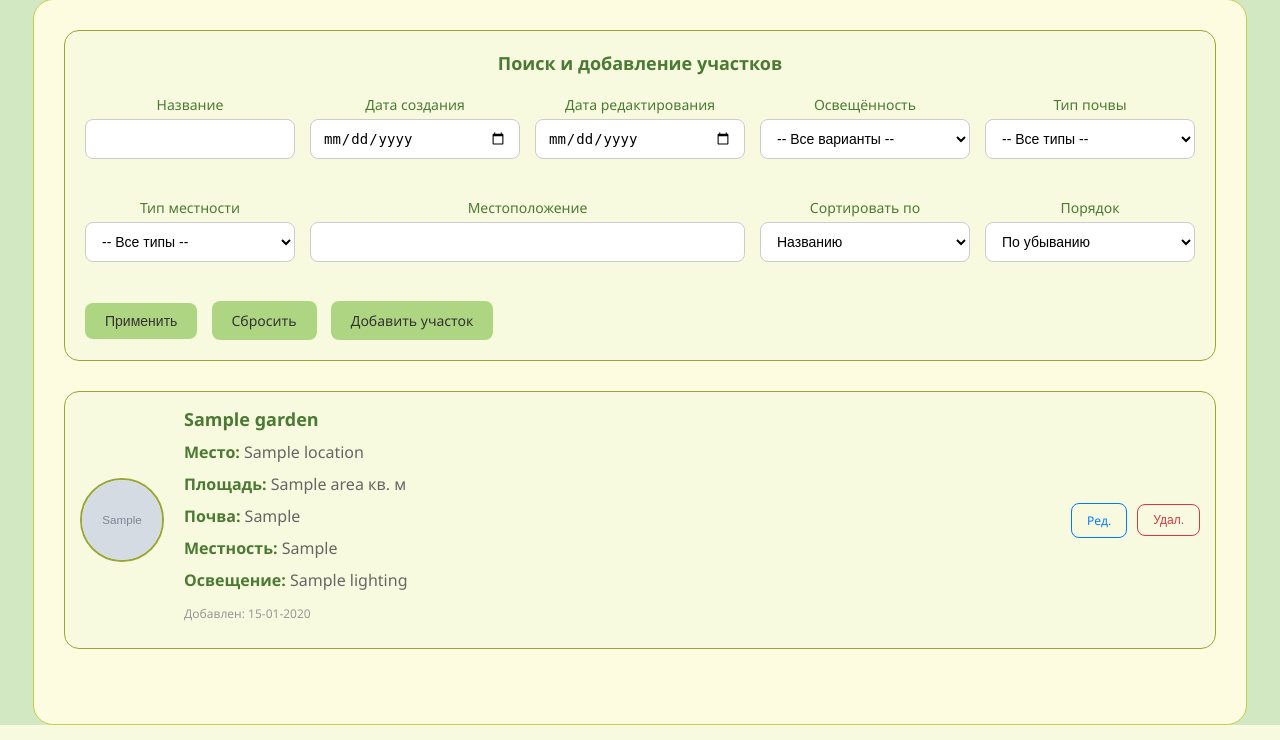
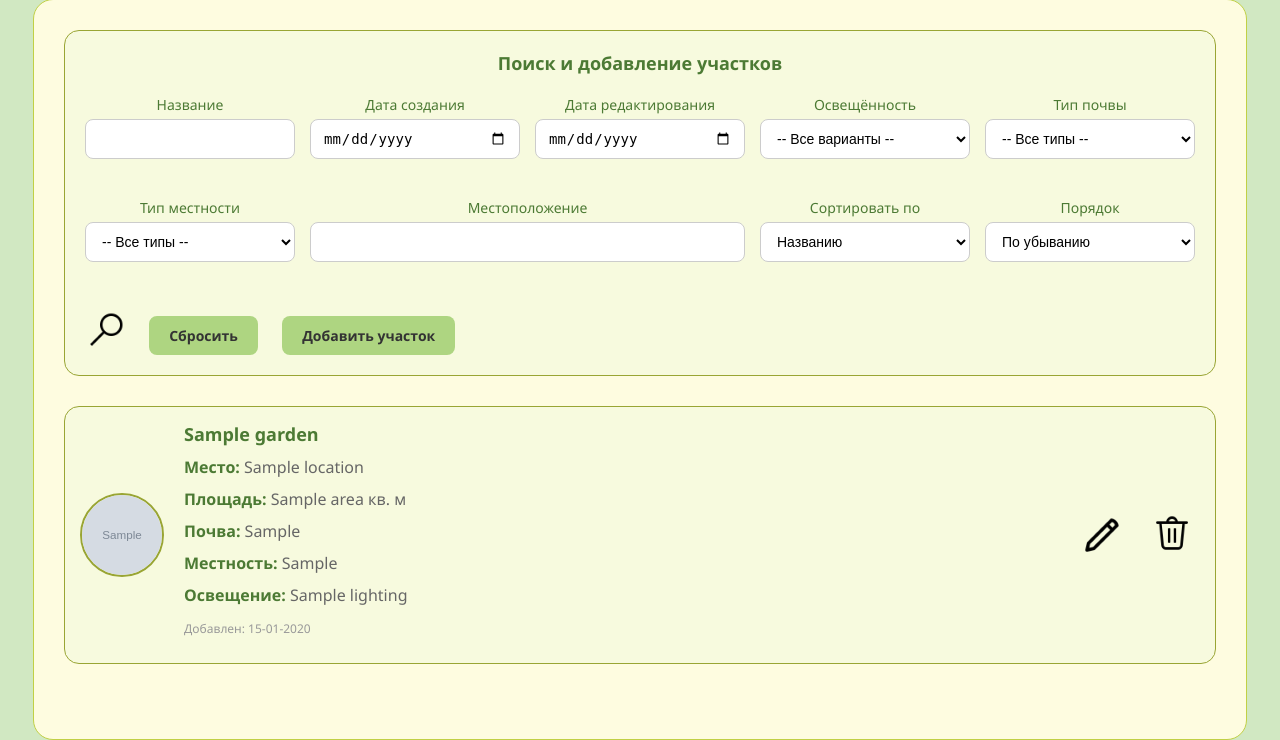
Before and after one commit to moevm/nosql1h25-garden, a Flask app: page /gardens in a window 1280 px wide. Shown: the part 111-851 px from the top of the page. Run offline with Flask 3, Linux system fonts and the light colour scheme; the visitor is signed in with stand-in values (Sample User, id 1); grey boxes marked "Sample" are stand-in pictures; a database or web service that is not in the repository returns one stand-in record (values such as "Sample title").

```diff
--- a/app/static/css/land_style.css
+++ b/app/static/css/land_style.css
@@ -131,8 +131,13 @@ header {
     transition: all 0.3s ease;
 }
 
-.add-section-btn:hover {
+.add-section-btn:hover{
     background-color: #92D36E;
+    transform: translateY(-2px);
+    box-shadow: 0 4px 8px rgba(0,0,0,0.1);
+}
+.toggle-btn:hover{
+    background-color: #aed581;
     transform: translateY(-2px);
     box-shadow: 0 4px 8px rgba(0,0,0,0.1);
 }
@@ -202,8 +207,9 @@ header {
     cursor: pointer;
     text-decoration: none;
     display: inline-block;
-    margin-right: 10px;
+    margin-right: 20px;
     transition: all 0.3s ease;
+    font-weight: bold;
 }
 
 .btn-secondary {
@@ -371,32 +377,51 @@ header {
     gap: 15px;
 }
 
-.edit-button,
-.delete-button {
-    width: 30px;
-    height: 30px;
-    background-size: 20px;
-    background-repeat: no-repeat;
+.filter-sort-form .form-actions  {
+    display: flex;
+    align-items: center;
+    justify-content: flex-start;
+    gap: 10px;
+    margin-top: 15px;
+
+}
+
+/* Кнопка поиска‑лупы */
+.search-button {
+    background-image: url("../icons/search-icon.png");
+    display: flex;
+    justify-content: flex-end;
+    gap: 10px;
+    margin-top: 10px;
+}
+.search-button:hover { transform: scale(1.1); }
+
+/* Общий класс для иконок‑кнопок */
+.icon-button {
+    width: 40px;
+    height: 40px;
+    background-size: cover;
     background-position: center;
-    background-color: transparent;
     border: none;
     cursor: pointer;
-    border-radius: 5px;
-    transition: all 0.3s ease;
+    margin-right: 8px;
+    background-color: transparent;
 }
 
+.icon-button:hover {
+    background-color: rgba(0,0,0,0.05);
+    transform: scale(1.1);
+}
+
+/* Иконка карандаша */
 .edit-button {
     background-image: url("../icons/pencil-icon.png");
+    margin-right: 30px;
 }
 
+/* Иконка корзины */
 .delete-button {
     background-image: url("../icons/trashcan-icon.png");
-}
-
-.edit-button:hover,
-.delete-button:hover {
-    background-color: #f0f0f0;
-    transform: scale(1.1);
 }
 
 /* Сообщение об отсутствии участков */
@@ -573,7 +598,22 @@ input[type="datetime-local"] {
     box-sizing: border-box;
     background-color: #fcfce9;
 }
+.toggle-btn {
+    padding: 10px 20px;
+    background-color: #ffffff;
+    border: 1px solid #ccc;
+    border-radius: 8px;
+    cursor: pointer;
+    transition: background-color 0.3s;
+    font-weight: bold;
+}
 
+.toggle-btn.active {
+    background-color: #aed581;
+    border-color: #76b28f;
+    color: #333
+    font-weight: bold;
+}
 .btn {
     padding: 0.5rem 1rem;
     font-size: 1rem;
--- a/app/templates/land.html
+++ b/app/templates/land.html
@@ -90,10 +90,9 @@
                 </select>
             </div>
         </div>
-
-        <button type="submit" class="btn btn-primary add-section-btn">Применить</button>
-        <a href="{{ url_for('land_bp.gardens') }}" class="btn btn-primary add-section-btn">Сбросить</a>
-        <a href="{{ url_for('land_bp.new_garden') }}" class="btn btn-primary add-section-btn">Добавить участок</a>
+            <button type="submit" class="icon-button search-button" title="Поиск"></button>
+            <a href="{{ url_for('land_bp.gardens') }}" class="btn btn-primary add-section-btn">Сбросить</a>
+            <a href="{{ url_for('land_bp.new_garden') }}" class="btn btn-primary add-section-btn">Добавить участок</a>
     </form>
 
     <div class="sections-list">
@@ -114,12 +113,13 @@
                         <p><strong>Освещение:</strong> {{ garden.lighting or 'Не указано' }}</p>
                         <p><small>Добавлен: {{ garden.registration_time.strftime('%d-%m-%Y') if garden.registration_time else 'N/A' }}</small></p>
                     </div>
-                    <div class="garden-card-actions">
-                        <a href="{{ url_for('land_bp.edit_garden', garden_id=garden._id) }}" class="btn btn-sm btn-outline-primary">Ред.</a>
-                        <form method="POST" action="{{ url_for('land_bp.delete_garden', garden_id=garden._id) }}" class="d-inline" onsubmit="return confirm('Вы уверены, что хотите удалить этот участок и все связанные данные?');">
-                            <button type="submit" class="btn btn-sm btn-outline-danger">Удал.</button>
-                        </form>
-                    </div>
+                    <a href="{{ url_for('land_bp.edit_garden', garden_id=garden._id) }}"
+                       class="icon-button edit-button" title="Редактировать"></a>
+                    <form method="POST"
+                          action="{{ url_for('land_bp.delete_garden', garden_id=garden._id) }}"
+                          onsubmit="return confirm('Вы уверены, что хотите удалить этот участок и все связанные данные?');">
+                        <button type="submit" class="icon-button delete-button" title="Удалить"></button>
+                    </form>
                 </div>
             {% endfor %}
         {% else %}
```
Also changed, not shown: app/static/scripts/hothouse_toggle.js (added, +11 -0 lines), app/static/scripts/land_script.js (+11 -2 lines), app/templates/bed_form.html (+46 -31 lines), app/templates/land_form.html (+4 -6 lines), app/static/css/profile_style.css (line endings or trailing spaces).
